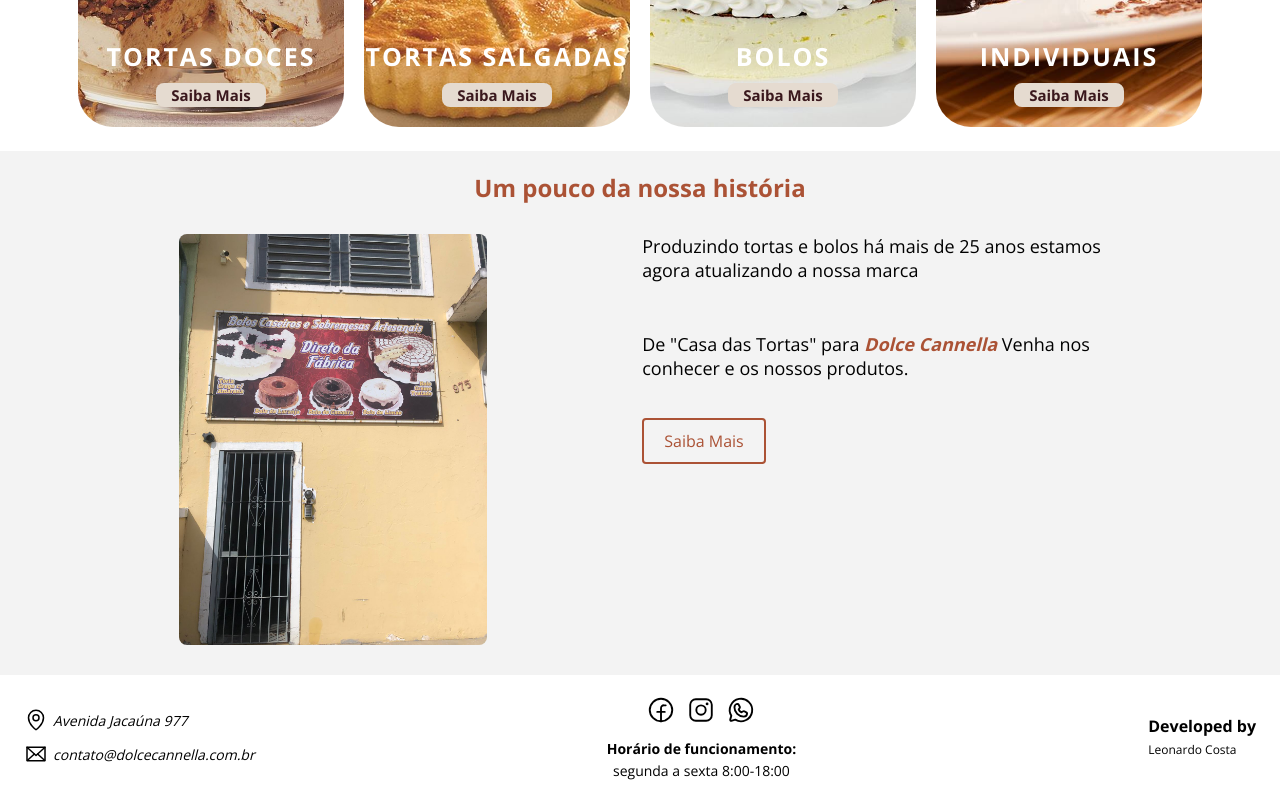
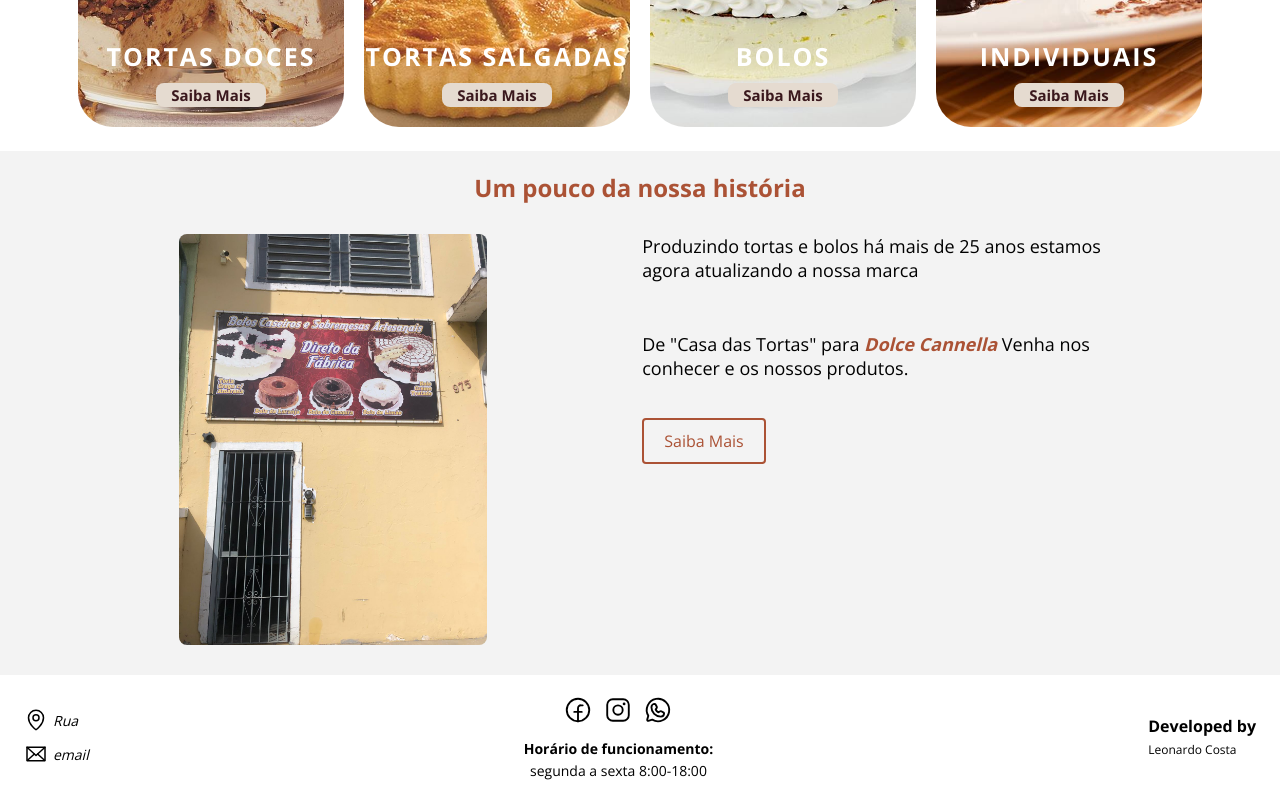
Before and after one commit to LeonardoCostaB/ecommerce-ifood, a React (Vite) app: page / in a window 1280 px wide. Shown: the part 860-1660 px from the top of the page. Built offline with nearby package versions, Linux system fonts and the light colour scheme; no server answers.

Commit message:
feat: readme

```diff
--- a/src/components/Footer/index.tsx
+++ b/src/components/Footer/index.tsx
@@ -12,24 +12,24 @@ export function Footer() {
             <div className={style["address-shop"]}>
                <address className={style.address}>
                   <a
-                     href="https://www.google.com/maps/place/Av.+Jaca%C3%BAna,+977+-+Vila+Aeroporto,+Campinas+-+SP,+13052-233"
+                     href=""
                      target="_blank"
                      className={style["link-address"]}
                   >
                      <MapPin size={24} />
 
-                     <span>Avenida Jacaúna 977</span>
+                     <span>Rua</span>
                   </a>
                </address>
 
                <address className={style.address}>
                   <a
-                     href="mailto:contato@dolcecannella.com.br"
+                     href="mailto:email"
                      target="_blank"
                      className={style["link-address"]}
                   >
                      <Envelope size={24} />
-                     <span>contato@dolcecannella.com.br</span>
+                     <span>email</span>
                   </a>
                </address>
             </div>
--- a/src/components/Header/index.tsx
+++ b/src/components/Header/index.tsx
@@ -162,7 +162,7 @@ export function Header() {
             </nav>
 
             <a
-               href="https://ifood.com.br/delivery/campinas-sp/casa-das-tortas---ouro-verde-vila-aeroporto/33e4d52d-bad5-4b17-aace-82b9b86f1af0"
+               href=""
                target="_blank"
                className={style["order-product"]}
             >
--- a/src/pages/Contact/index.tsx
+++ b/src/pages/Contact/index.tsx
@@ -19,18 +19,18 @@ export function Contact() {
                   <div className={style["informations-wrapper"]}>
                      <address className={style.address}>
                         <a
-                           href="mailto:contato@dolcecannella.com.br"
+                           href="mailto:email"
                            target="_blank"
                            className={style.email}
                         >
                            <Envelope size={24} className={style["email-icon"]}/>
-                           <span>contato@dolcecannella.com.br</span>
+                           <span>email</span>
                         </a>
                      </address>
 
                      <address className={style.address}>
                         <a
-                           href="https://contate.me/dolcecannella"
+                           href="https://"
                            target="_blank"
                            className={style.whatsapp}
                         >
@@ -41,14 +41,14 @@ export function Contact() {
                      </address>
 
                      <address className={style["address-whats"]}>
-                        <a href="https://wa.me/5519996946584" target="_blank">
-                           (19) 996946584
+                        <a href="https://" target="_blank">
+                           Telefone
                         </a>
                      </address>
 
                      <address className={style.address}>
                         <MapPin size={24} />
-                        <span>Avenida Jacaúna 977</span>
+                        <span>Rua</span>
                      </address>
                   </div>
                </div>
```
Also changed, not shown: 1 other file (tests, documents, lock files or other folders).
